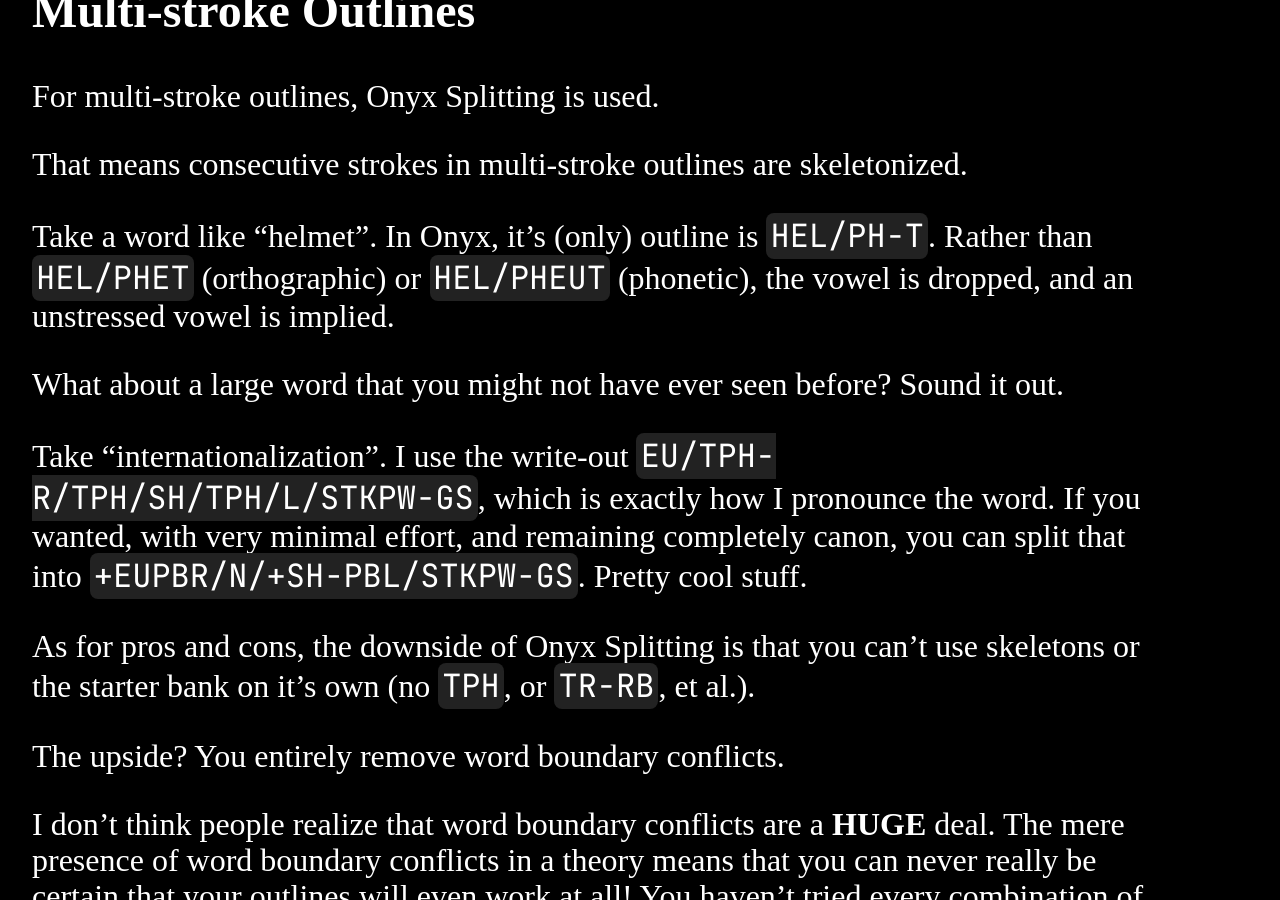
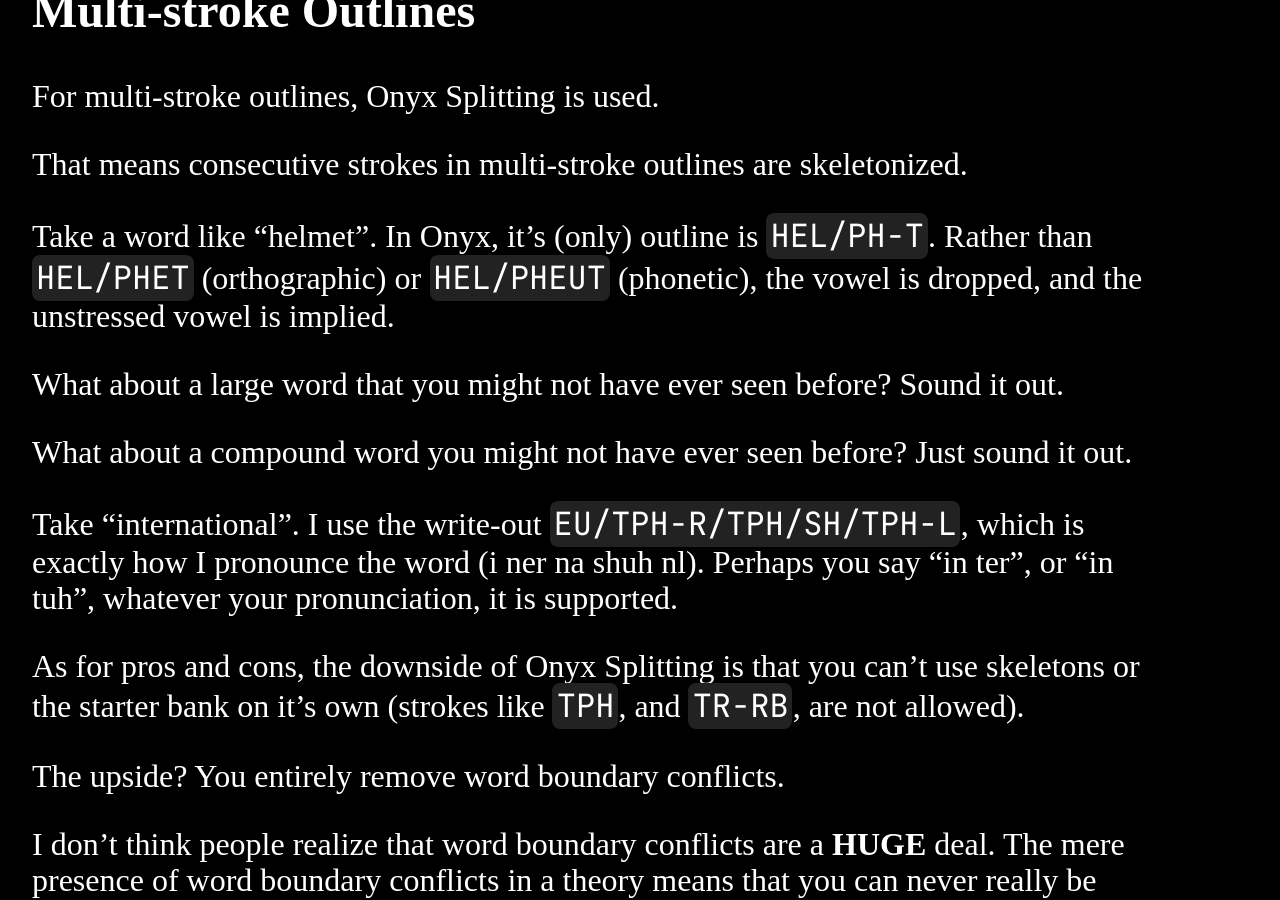
Before and after one commit to Grahp/Website, a Jekyll site: the page built from pages/Onyx.md, in a window 1280 px wide and 900 px high, scrolled down 1663 px. Built offline with Jekyll 4.4.1, drawn with Linux system fonts in a browser that asks for light colours; some of the changed text lies outside the part shown.

Commit message:
Update Onyx

```diff
--- a/pages/Onyx.md
+++ b/pages/Onyx.md
@@ -42,13 +42,15 @@
 
 That means consecutive strokes in multi-stroke outlines are skeletonized.
 
-Take a word like "helmet". In Onyx, it's (only) outline is `HEL/PH-T`. Rather than `HEL/PHET` (orthographic) or `HEL/PHEUT` (phonetic), the vowel is dropped, and an unstressed vowel is implied.
+Take a word like "helmet". In Onyx, it's (only) outline is `HEL/PH-T`. Rather than `HEL/PHET` (orthographic) or `HEL/PHEUT` (phonetic), the vowel is dropped, and the unstressed vowel is implied.
 
 What about a large word that you might not have ever seen before? Sound it out.
 
-Take "internationalization". I use the write-out `EU/TPH-R/TPH/SH/TPH/L/STKPW-GS`, which is exactly how I pronounce the word. If you wanted, with very minimal effort, and remaining completely canon, you can split that into `+EUPBR/N/+SH-PBL/STKPW-GS`. Pretty cool stuff.
+What about a compound word you might not have ever seen before? Just sound it out.
 
-As for pros and cons, the downside of Onyx Splitting is that you can't use skeletons or the starter bank on it's own (no `TPH`, or `TR-RB`, et al.).
+Take "international". I use the write-out `EU/TPH-R/TPH/SH/TPH-L`, which is exactly how I pronounce the word (i ner na shuh nl). Perhaps you say "in ter", or "in tuh", whatever your pronunciation, it is supported.
+
+As for pros and cons, the downside of Onyx Splitting is that you can't use skeletons or the starter bank on it's own (strokes like `TPH`, and `TR-RB`, are not allowed).
 
 The upside? You entirely remove word boundary conflicts.
 
@@ -68,4 +70,4 @@
 
 ## Briefing
 
-Templated briefs are briefs built around theory rules.
+Templated briefs are briefs built around theory rules. Templated briefs are largely the only briefs onyx will provide. I believe that arbitrary briefs are very personal, and shouldn't be dictated by your theory. If you want to use my arbitrary briefs, you're wrong.
```
